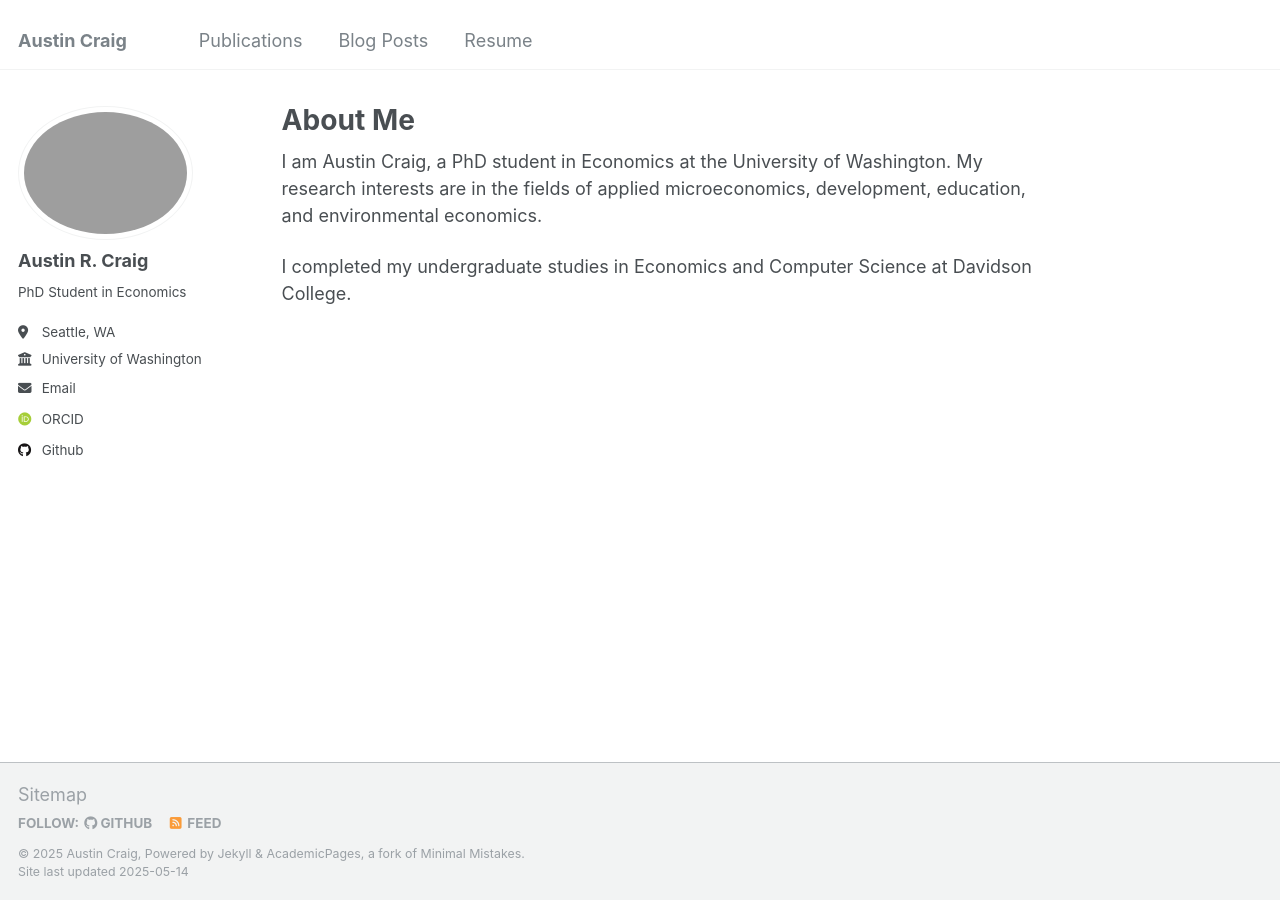
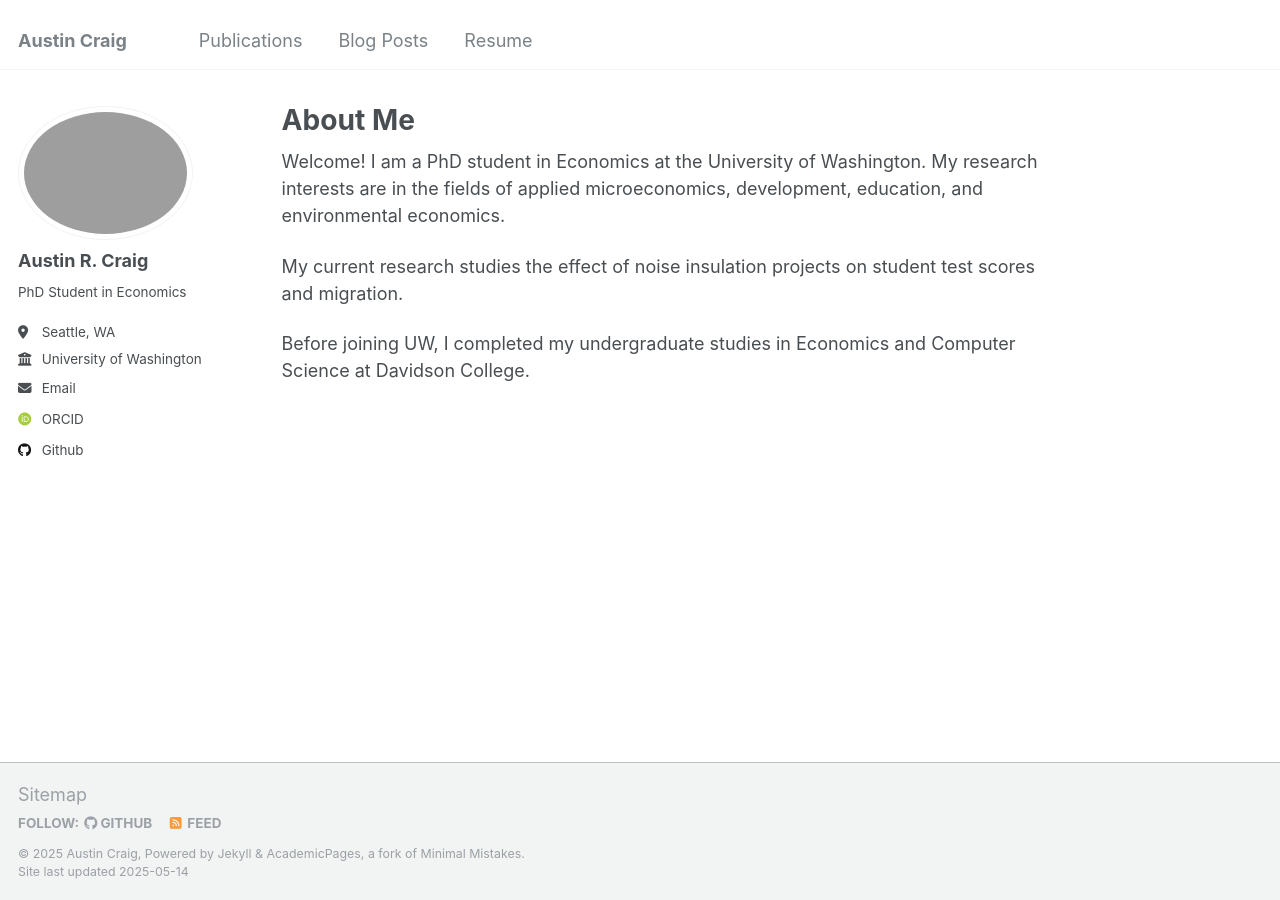
Before and after one commit to austinrobertcraig/austinrobertcraig.github.io, a Jekyll site: the page built from _pages/about.md, in a window 1280 px wide. Built offline with Jekyll 4.4.1, drawn with Linux system fonts in a browser that asks for light colours; some web fonts are replaced.

Commit message:
update about.md

```diff
--- a/_pages/about.md
+++ b/_pages/about.md
@@ -7,6 +7,8 @@ redirect_from:
   - /about.html
 ---
 
-I am Austin Craig, a PhD student in Economics at the University of Washington. My research interests are in the fields of applied microeconomics, development, education, and environmental economics.
+Welcome! I am a PhD student in Economics at the University of Washington. My research interests are in the fields of applied microeconomics, development, education, and environmental economics.
 
-I completed my undergraduate studies in Economics and Computer Science at Davidson College.
+My current research studies the effect of noise insulation projects on student test scores and migration.
+
+Before joining UW, I completed my undergraduate studies in Economics and Computer Science at Davidson College.
```
